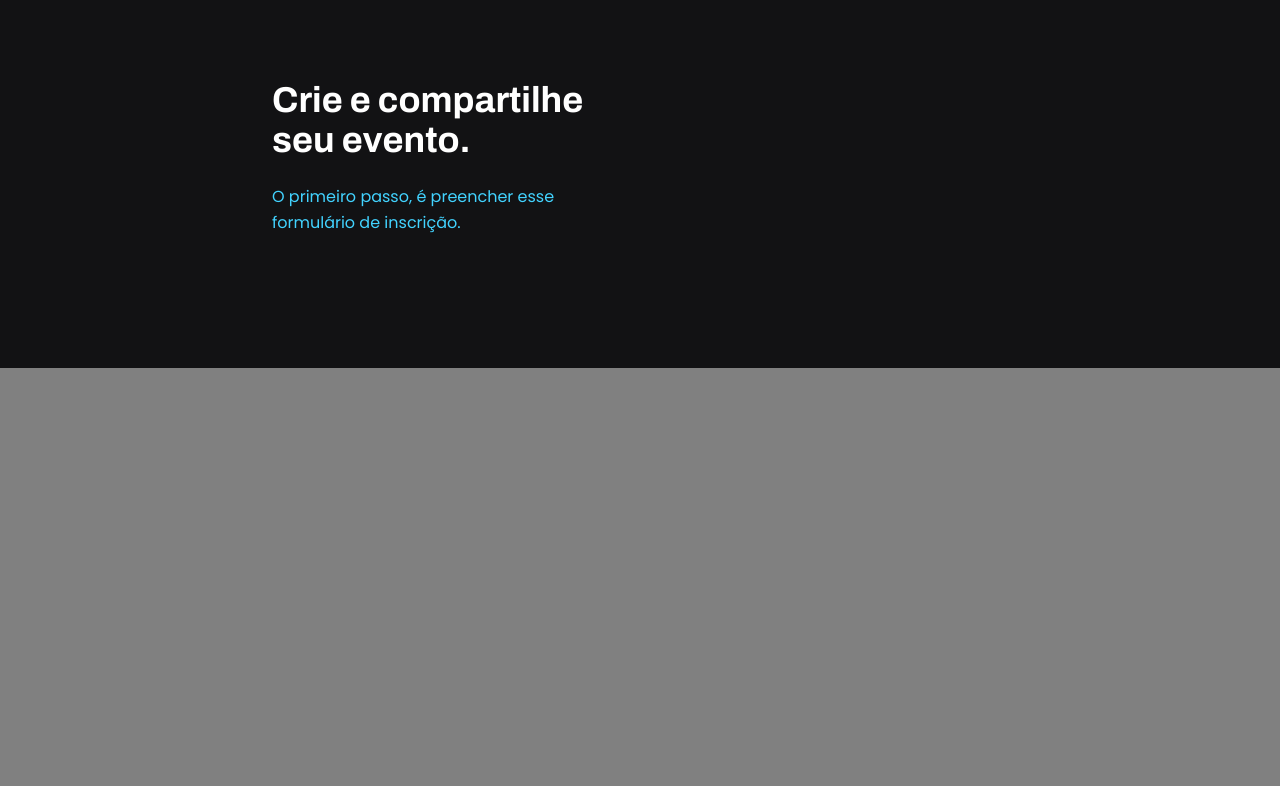
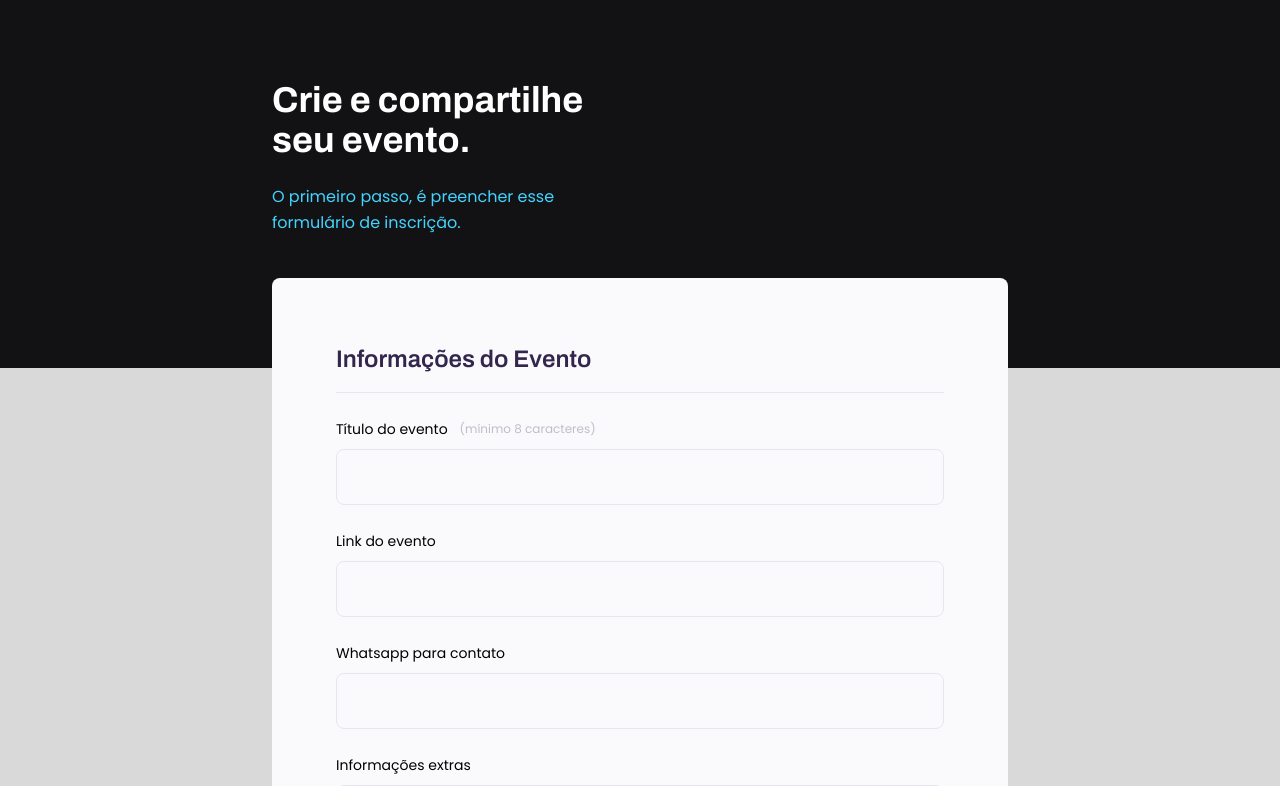
Before and after one commit to alexandrecabraldev/Formulario-2, a React (Vite) app: page / in a window 1280 px wide. Shown: the top 786 px of the page. Built offline with nearby package versions, Linux system fonts and the light colour scheme.

Commit message:
added form fields

```diff
--- a/src/App.tsx
+++ b/src/App.tsx
@@ -1,64 +1,12 @@
-import styled from "styled-components"
-
-
-const HeaderContainer = styled.header`
-  max-width: 90rem;
-  position: relative;
-  margin: auto;
-  //background-color: ${props=>props.theme.backgroundHeader};
-
-    &::before{
-    content: "";
-    width: 100%;
-    height: 23rem;
-    position: absolute;
-    z-index: -1;
-    top:0;
-    left:0;
-    background-color: ${props=>props.theme.backgroundHeader};
-    //border-radius:10px 10px 0 0;
-  }
-
-  h1{
-    padding: 5rem 0 1.5rem;
-    font-size: 2.25rem;
-    color: ${props=>props.theme.white};
-    font-family: 'Archivo', sans-serif;
-    font-weight: 700;
-  }
-
-  h2{
-    font-size: 1rem;
-    line-height: 1.625rem;
-    padding-bottom: 2.625rem;
-    color: ${props=>props.theme.colorHeader};
-    font-family: 'Poppins', sans-serif;
-    font-weight: 400;
-  }
-`;
-
-const ContainerText = styled.div`
-
-  margin: auto;
-  max-width: 46rem;
-  text-align: left;
-
-  div{
-    max-width: 19.9375rem;
-    //border: 1px solid black;
-  }
-`;
+import { Header } from "./componensts/Header";
+import { Form } from "./componensts/Form";
 
 export function App() {
 
   return (
-    <HeaderContainer>
-      <ContainerText>
-        <div>
-          <h1>Crie e compartilhe seu evento.</h1>
-          <h2>O primeiro passo, é preencher esse formulário de inscrição.</h2>
-        </div>
-      </ContainerText>
-    </HeaderContainer>
+    <>
+      <Header/>
+      <Form/>
+    </>
   )
 }
--- a/src/DefaultTheme.ts
+++ b/src/DefaultTheme.ts
@@ -1,13 +1,16 @@
 export const DefaultTheme = {
     backgroundHeader: "#121214",
     backgroundBody: "#D9D9D9",
-    backgroundForm: "#D6D6D6",
+    backgroundForm: "#FAFAFC",
+    backgroundFooter: "#F0F0F4",
     colorHeader: "#42D3FF",
     greenButton: "#04D361",
     textTitleForm: "#32264D",
     textLabelForm: "#4E4958",
     textPlaceholder: "#C1BCCC",
+    border: "#E6E6F0",
 
     white: "#FFFFFF",
+    focus: "#FF1010"
 
 }
--- a/src/Global.ts
+++ b/src/Global.ts
@@ -9,7 +9,7 @@ export const GlobalStyle = createGlobalStyle`
 }
 
 body{
-    background-color: gray;
+    background-color: ${props=>props.theme.backgroundBody};
 }
 
 `;
--- /dev/null
+++ b/src/componensts/Form.tsx
@@ -0,0 +1,113 @@
+import styled from "styled-components";
+
+const Fieldset = styled.fieldset`
+    padding: 4rem;
+    background-color: ${props=>props.theme.backgroundForm};
+    max-width: 46rem;
+    min-width: 19rem;
+    margin: auto;
+
+    border-radius: 8px 8px 0 0;
+    border: none;
+
+`;
+
+const TitleSection = styled.h2`
+
+        display: block;
+        color: ${props=>props.theme.textTitleForm};
+        font-size: 1.5rem;
+        font-family: 'Archivo', sans-serif;
+        font-weight: 600;
+        line-height: 2.125rem;
+        padding-bottom: 1rem;
+        border-bottom: 1px solid ${props=>props.theme.border};
+        margin-bottom: 1.5rem;
+`;
+
+const ContainerLabelTitle = styled.div`
+    display: flex;
+    flex-direction: row;
+    gap: 0.75rem;
+    align-items: center;
+
+    span{
+        font-family: 'Poppins', sans-serif;
+        font-weight: 400;
+        font-size: 0.75rem;
+        line-height: 1.25rem;
+        color: ${props=>props.theme.textPlaceholder};
+    }
+`;
+
+const ContainerInputLabel = styled.div`
+
+    display: flex;
+    flex-direction: column;
+    gap: 0.5rem;
+    margin-bottom: 1.5rem;
+
+    label{
+
+        font-family: 'Poppins',sans-serif;
+        font-weight: 400;
+        font-size: 0.875rem;
+        line-height: 1.5rem;
+    }
+
+    input[type="text"]{
+        height: 3.5rem;
+        background-color: ${props=>props.theme.backgroundForm};
+        border: 1px solid ${props=>props.theme.border};
+        border-radius: 8px;
+        padding: 10px;
+        font-size: 1rem;
+
+        &:focus{
+            outline:1px solid ${props=>props.theme.focus};
+        }
+    }
+
+    textarea{
+        border-radius: 8px;
+        border: 1px solid ${props=>props.theme.border};
+        background-color: ${props=>props.theme.backgroundForm};
+        padding: 10px;
+        font-size: 1rem;
+
+        &:focus{
+            outline:1px solid ${props=>props.theme.focus};
+        }
+    }
+`;
+
+export function Form(){
+    return(
+        <Fieldset>
+            <TitleSection>Informações do Evento</TitleSection>
+            <ContainerInputLabel>
+                <ContainerLabelTitle>
+                    <label>Título do evento</label>
+                    <span>(mínimo 8 caracteres)</span>
+                </ContainerLabelTitle>
+
+                <input type="text" title="inputText"/>
+            </ContainerInputLabel>
+
+            <ContainerInputLabel>
+                <label>Link do evento</label>
+                <input type="text" title="inputText"/>
+            </ContainerInputLabel>
+
+            <ContainerInputLabel>
+                <label>Whatsapp para contato</label>
+                <input type="text" title="inputText"/>
+            </ContainerInputLabel>
+
+            <ContainerInputLabel>
+                <label>Informações  extras</label>
+                <textarea name="textarea" id="" cols={30} rows={10} title="textArea"></textarea>
+            </ContainerInputLabel>
+        </Fieldset>
+    );
+}
--- /dev/null
+++ b/src/componensts/Header.tsx
@@ -0,0 +1,62 @@
+import styled from "styled-components"
+
+const HeaderContainer = styled.header`
+  max-width: 90rem;
+  position: relative;
+  margin: auto;
+  //background-color: ${props=>props.theme.backgroundHeader};
+
+    &::before{
+    content: "";
+    width: 100%;
+    height: 23rem;
+    position: absolute;
+    z-index: -1;
+    top:0;
+    left:0;
+    background-color: ${props=>props.theme.backgroundHeader};
+    //border-radius:10px 10px 0 0;
+  }
+
+  h1{
+    padding: 5rem 0 1.5rem;
+    font-size: 2.25rem;
+    color: ${props=>props.theme.white};
+    font-family: 'Archivo', sans-serif;
+    font-weight: 700;
+  }
+
+  h2{
+    font-size: 1rem;
+    line-height: 1.625rem;
+    padding-bottom: 2.625rem;
+    color: ${props=>props.theme.colorHeader};
+    font-family: 'Poppins', sans-serif;
+    font-weight: 400;
+  }
+`;
+
+const ContainerText = styled.div`
+
+  margin: auto;
+  max-width: 46rem;
+  text-align: left;
+
+  div{
+    max-width: 19.9375rem;
+    //border: 1px solid black;
+  }
+`;
+
+export function Header(){
+    return(
+        <HeaderContainer>
+            <ContainerText>
+                <div>
+                    <h1>Crie e compartilhe seu evento.</h1>
+                    <h2>O primeiro passo, é preencher esse formulário de inscrição.</h2>
+                </div>
+            </ContainerText>
+        </HeaderContainer>
+    );
+}
```
